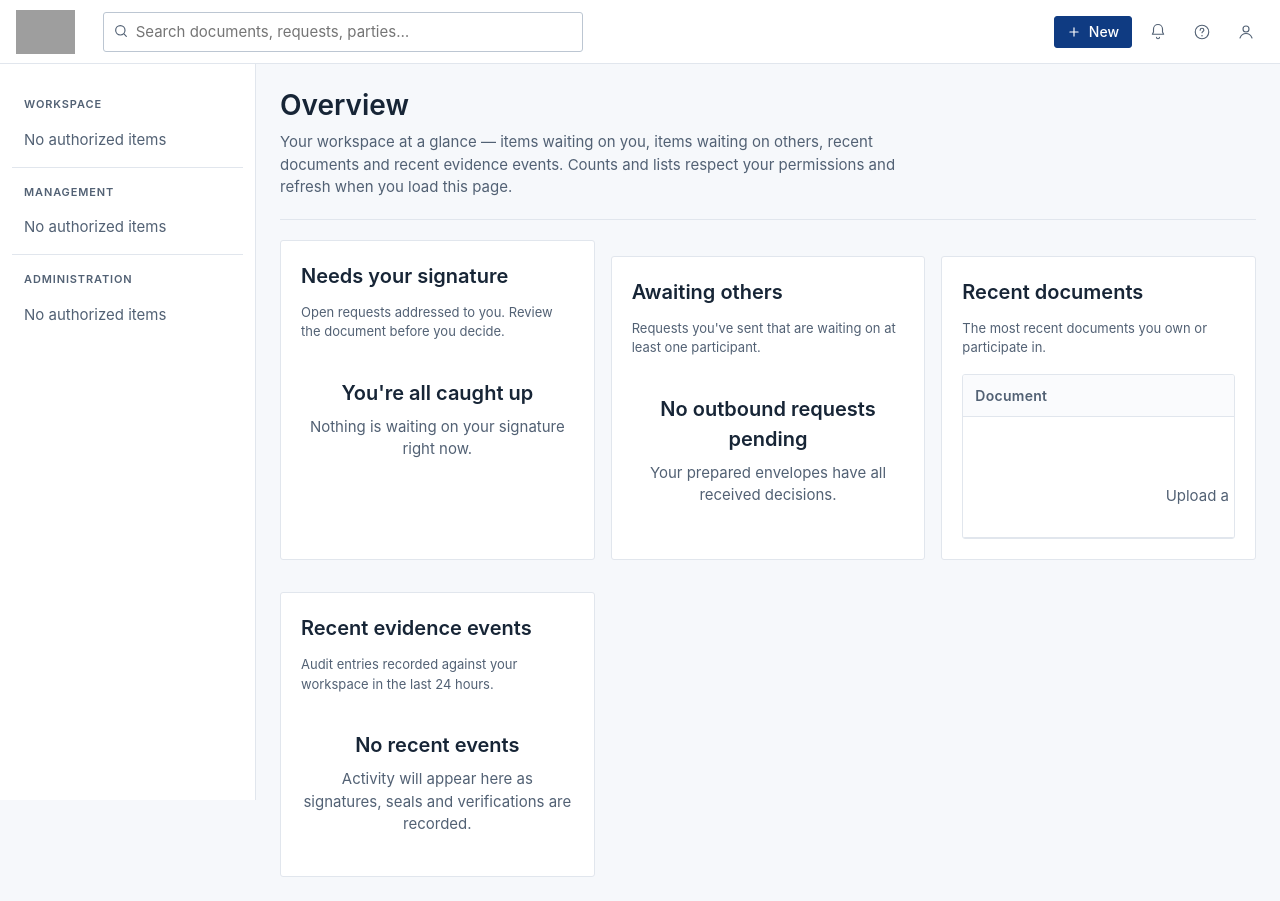
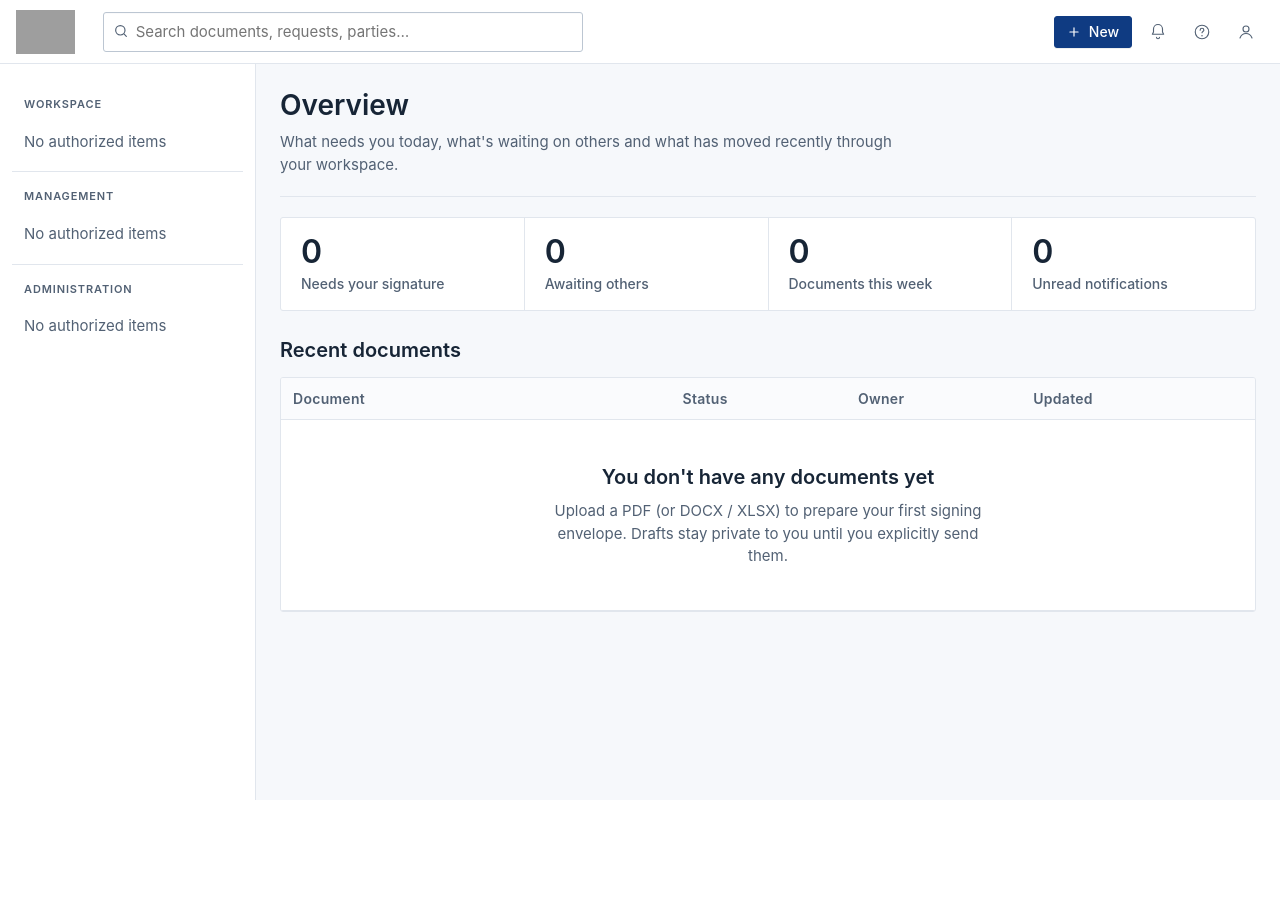
Before and after one commit to socaya/trustseal, a Python web app: template app/templates/dashboard.html in a window 1280 px wide. After the commit the page ends 800 px from the top, so only its background shows below. Run offline with Jinja, Linux system fonts and the light colour scheme; the template is opened without the code that fills it, so the values that code supplies are empty; grey boxes are pictures that could not be loaded.

Commit message:
ui: Phase 14 — dashboard overhaul + nav + button polish
UI-P14.1: dashboard replaced the 4-panel grid with a single
clean scroll:
  * personalised greeting (Welcome back, {{ first_name }})
  * 4 inline metrics (Needs your signature / Awaiting others
    / Documents this week / Unread notifications) rendered as
    a compact 1-px-separated strip with large numbers — no
    panel chrome between them
  * one Recent documents table (uses the new 15px type scale),
    with a strong empty-state CTA for brand-new workspaces
  * optional Recent activity rail with a vertical dot timeline,
    only rendered when there is activity

UI-P14.2: sidebar active-state polish — row padding grown to
10/38px, icons bumped 18→20px, active indicator rail widened
3→4px and anchored at the sidebar's edge (left: -12px) for a
cleaner read. Icons now pick up brand colour on hover, not
only on the active page.

UI-P14.3: primary button carries a subtle 1px shadow at rest
and a soft brand-tinted shadow on hover so clicks have weight.
Inputs gain a 1px inset top-shadow so they look recessed into
the surface at the new 15px type scale.

Verified live: shell.css carries the new indicator rail offset
+ 20px icons, components.css carries the primary hover shadow,
dashboard.html renders the metric strip with no .ts-panel
wrappers between sections.

```diff
--- a/app/static/css/components.css
+++ b/app/static/css/components.css
@@ -38,10 +38,12 @@
   background: var(--ts-brand-primary);
   color: var(--ts-text-inverse);
   border-color: var(--ts-brand-primary);
+  box-shadow: 0 1px 0 rgba(23, 37, 54, 0.08);
 }
 .ts-btn--primary:hover:not(:disabled) {
   background: var(--ts-brand-primary-hover);
   border-color: var(--ts-brand-primary-hover);
+  box-shadow: 0 2px 6px rgba(15, 59, 130, 0.22);
 }
 
 .ts-btn--secondary {
--- a/app/static/css/forms.css
+++ b/app/static/css/forms.css
@@ -48,6 +48,7 @@
   font-size: var(--ts-fs-body);
   line-height: 1.3;
   border-radius: var(--ts-radius);
+  box-shadow: inset 0 1px 0 rgba(23, 37, 54, 0.02);
   transition: border-color var(--ts-dur-fast) var(--ts-ease),
               box-shadow var(--ts-dur-fast) var(--ts-ease);
 }
--- a/app/static/css/shell.css
+++ b/app/static/css/shell.css
@@ -220,34 +220,42 @@
   display: flex;
   align-items: center;
   gap: var(--ts-space-3);
-  padding: 8px var(--ts-space-3);
+  padding: 10px var(--ts-space-3);
   margin: 2px 0;
   color: var(--ts-text);
   font-size: var(--ts-fs-body);
   border-radius: var(--ts-radius);
-  line-height: 1.2;
-  min-height: 34px;
+  line-height: 1.25;
+  min-height: 38px;
+  position: relative;
+  transition: background var(--ts-dur-fast) var(--ts-ease),
+              color var(--ts-dur-fast) var(--ts-ease);
 }
-.ts-sidebar__item:hover { background: var(--ts-brand-primary-soft); text-decoration: none; }
+.ts-sidebar__item:hover {
+  background: var(--ts-brand-primary-soft);
+  color: var(--ts-brand-primary);
+  text-decoration: none;
+}
 .ts-sidebar__item[aria-current="page"] {
   background: var(--ts-brand-primary-soft);
   color: var(--ts-brand-primary);
   font-weight: var(--ts-fw-semibold);
-  position: relative;
 }
 .ts-sidebar__item[aria-current="page"]::before {
   content: "";
   position: absolute;
-  left: 0; top: 6px; bottom: 6px;
-  width: 3px;
-  border-radius: 2px;
+  left: -12px; top: 6px; bottom: 6px;
+  width: 4px;
+  border-radius: 0 2px 2px 0;
   background: var(--ts-brand-primary);
 }
 .ts-sidebar__item .ts-sidebar__icon {
-  width: 18px; height: 18px;
+  width: 20px; height: 20px;
   flex: 0 0 auto;
   color: var(--ts-text-muted);
+  transition: color var(--ts-dur-fast) var(--ts-ease);
 }
+.ts-sidebar__item:hover .ts-sidebar__icon,
 .ts-sidebar__item[aria-current="page"] .ts-sidebar__icon { color: var(--ts-brand-primary); }
 
 .ts-sidebar__badge {
--- a/app/templates/dashboard.html
+++ b/app/templates/dashboard.html
@@ -2,112 +2,119 @@
 {% set active_nav_item = 'overview' %}
 
 {% block title %}Overview · TRUSTSEAL{% endblock %}
-{% block page_title %}Overview{% endblock %}
+
+{% block page_title %}
+  {% if current_user and current_user.is_authenticated %}
+    {% set greeting_name = current_user.first_name or current_user.username %}
+    Welcome back, {{ greeting_name }}
+  {% else %}
+    Overview
+  {% endif %}
+{% endblock %}
+
 {% block page_description %}
   <p class="ts-page-header__description">
-    Your workspace at a glance — items waiting on you, items waiting on
-    others, recent documents and recent evidence events. Counts and
-    lists respect your permissions and refresh when you load this page.
+    What needs you today, what's waiting on others and what has moved
+    recently through your workspace.
   </p>
 {% endblock %}
+
 {% block page_actions %}
-  {% if 'document_views.index' in url_map_endpoints %}
-  <a class="ts-btn ts-btn--primary" href="{{ url_for('document_views.index') }}">
+  {% if 'document_views.create_document' in url_map_endpoints %}
+  <a class="ts-btn ts-btn--primary" href="{{ url_for('document_views.create_document') }}">
     <svg width="14" height="14" viewBox="0 0 24 24" fill="none" aria-hidden="true">
       <path d="M12 5v14M5 12h14" stroke="currentColor" stroke-width="2" stroke-linecap="round"/>
     </svg>
-    New document
+    Upload document
   </a>
   {% endif %}
 {% endblock %}
 
 {% block content %}
-<section class="ts-grid-2col ts-stack">
 
-  <!-- Needs your signature -->
-  <article class="ts-panel">
-    <h2 class="ts-panel__title">Needs your signature</h2>
-    <p class="ts-panel__meta">
-      Open requests addressed to you. Review the document before you decide.
-    </p>
-    <div class="ts-stack ts-stack--tight" style="margin-top: var(--ts-space-4);">
-      {% if my_pending_signatures %}
-        {% for item in my_pending_signatures %}
-          <a class="ts-sidebar__item" href="{{ item.url }}">
-            <span>{{ item.title }}</span>
-            <span class="ts-sidebar__badge">{{ item.due_label }}</span>
+<!-- Compact metric strip ------------------------------------- -->
+<section class="ts-metric-strip" aria-label="Workspace headline metrics">
+  <a class="ts-metric"
+     href="{{ url_for('operator_notifications_views.list_notifications') if 'operator_notifications_views.list_notifications' in url_map_endpoints else '#' }}">
+    <span class="ts-metric__num">{{ metrics_my_pending|default(0) }}</span>
+    <span class="ts-metric__lbl">Needs your signature</span>
   </a>
-        {% endfor %}
-      {% else %}
-        <div class="ts-empty" style="padding: var(--ts-space-5) 0;">
-          <div class="ts-empty__title">You're all caught up</div>
-          <p class="ts-empty__hint">Nothing is waiting on your signature right now.</p>
-        </div>
+  <a class="ts-metric" href="{{ url_for('document_views.index') if 'document_views.index' in url_map_endpoints else '#' }}">
+    <span class="ts-metric__num">{{ metrics_awaiting_others|default(0) }}</span>
+    <span class="ts-metric__lbl">Awaiting others</span>
+  </a>
+  <a class="ts-metric" href="{{ url_for('document_views.index') if 'document_views.index' in url_map_endpoints else '#' }}">
+    <span class="ts-metric__num">{{ metrics_recent_documents|default(0) }}</span>
+    <span class="ts-metric__lbl">Documents this week</span>
+  </a>
+  <a class="ts-metric"
+     href="{{ url_for('operator_notifications_views.list_notifications') if 'operator_notifications_views.list_notifications' in url_map_endpoints else '#' }}">
+    <span class="ts-metric__num">{{ metrics_unread_notifications|default(0) }}</span>
+    <span class="ts-metric__lbl">Unread notifications</span>
+  </a>
+</section>
+
+<!-- Recent documents ----------------------------------------- -->
+<section style="margin-top: var(--ts-space-6);">
+  <header class="ts-section-head">
+    <h2>Recent documents</h2>
+    {% if 'document_views.index' in url_map_endpoints %}
+    <a class="ts-btn ts-btn--text ts-btn--sm" href="{{ url_for('document_views.index') }}">
+      View all →
+    </a>
     {% endif %}
-    </div>
-  </article>
-
-  <!-- Awaiting others -->
-  <article class="ts-panel">
-    <h2 class="ts-panel__title">Awaiting others</h2>
-    <p class="ts-panel__meta">
-      Requests you've sent that are waiting on at least one participant.
-    </p>
-    <div class="ts-stack ts-stack--tight" style="margin-top: var(--ts-space-4);">
-      {% if awaiting_others %}
-        {% for item in awaiting_others %}
-          <a class="ts-sidebar__item" href="{{ item.url }}">
-            <span>{{ item.title }}</span>
-            <span class="ts-status ts-status--pending">{{ item.pending_count }} pending</span>
-          </a>
-        {% endfor %}
-      {% else %}
-        <div class="ts-empty" style="padding: var(--ts-space-5) 0;">
-          <div class="ts-empty__title">No outbound requests pending</div>
-          <p class="ts-empty__hint">Your prepared envelopes have all received decisions.</p>
-          {% if 'document_views.index' in url_map_endpoints %}
-          <div class="ts-empty__actions">
-            <a class="ts-btn ts-btn--secondary ts-btn--sm" href="{{ url_for('document_views.index') }}">Go to Documents</a>
-          </div>
-          {% endif %}
-        </div>
-      {% endif %}
-    </div>
-  </article>
-
-  <!-- Recent documents -->
-  <article class="ts-panel">
-    <h2 class="ts-panel__title">Recent documents</h2>
-    <p class="ts-panel__meta">The most recent documents you own or participate in.</p>
-    <div class="ts-table-shell" style="margin-top: var(--ts-space-4);">
+  </header>
+  <div class="ts-table-shell">
+    <div class="ts-table-scroll">
       <table class="ts-table">
         <thead>
           <tr>
-            <th scope="col">Document</th>
-            <th scope="col">Status</th>
-            <th scope="col">Updated</th>
+            <th scope="col" style="width: 40%;">Document</th>
+            <th scope="col" style="width: 18%;">Status</th>
+            <th scope="col" style="width: 18%;">Owner</th>
+            <th scope="col" style="width: 16%;">Updated</th>
+            <th scope="col" style="width: 8%;"></th>
           </tr>
         </thead>
         <tbody>
           {% if recent_documents %}
             {% for doc in recent_documents %}
+              {% set doc_id = doc.get('id') %}
+              {% set status = (doc.get('status') or 'draft')|lower %}
+              {% set tone = 'success' if status in ('signed','completed','sealed')
+                            else 'pending' if status in ('pending','review','awaiting_signatures')
+                            else 'warning' if status == 'archived'
+                            else 'neutral' %}
               <tr>
                 <td data-label="Document">
-                  <a class="ts-cell-title" href="{{ doc.url }}">{{ doc.title }}</a>
-                  {% if doc.reference %}<span class="ts-cell-sub">{{ doc.reference }}</span>{% endif %}
+                  <a class="ts-cell-title" href="{{ doc.get('url') or '#' }}">{{ doc.get('title', 'Untitled') }}</a>
+                  {% if doc.get('reference') %}<span class="ts-cell-sub">{{ doc.get('reference') }}</span>{% endif %}
                 </td>
-                <td data-label="Status">
-                  <span class="ts-status ts-status--{{ doc.status_tone or 'neutral' }}">{{ doc.status_label }}</span>
+                <td data-label="Status"><span class="ts-status ts-status--{{ tone }}">{{ status|capitalize }}</span></td>
+                <td data-label="Owner">{{ doc.get('owner_name') or '—' }}</td>
+                <td data-label="Updated">{{ doc.get('updated_label') or '—' }}</td>
+                <td data-label="" class="ts-cell-actions">
+                  <a class="ts-btn ts-btn--text ts-btn--sm" href="{{ doc.get('url') or '#' }}">Open</a>
                 </td>
-                <td data-label="Updated">{{ doc.updated_label }}</td>
               </tr>
             {% endfor %}
           {% else %}
             <tr>
-              <td colspan="3">
-                <div class="ts-empty" style="padding: var(--ts-space-5) 0;">
-                  <div class="ts-empty__title">No documents yet</div>
-                  <p class="ts-empty__hint">Upload a PDF to prepare your first envelope.</p>
+              <td colspan="5">
+                <div class="ts-empty">
+                  <div class="ts-empty__title">You don't have any documents yet</div>
+                  <p class="ts-empty__hint">
+                    Upload a PDF (or DOCX / XLSX) to prepare your first signing
+                    envelope. Drafts stay private to you until you explicitly
+                    send them.
+                  </p>
+                  {% if 'document_views.create_document' in url_map_endpoints %}
+                  <div class="ts-empty__actions">
+                    <a class="ts-btn ts-btn--primary" href="{{ url_for('document_views.create_document') }}">
+                      Upload your first document
+                    </a>
+                  </div>
+                  {% endif %}
                 </div>
               </td>
             </tr>
@@ -115,36 +122,103 @@
         </tbody>
       </table>
     </div>
-  </article>
+  </div>
+</section>
 
-  <!-- Recent evidence events -->
-  <article class="ts-panel">
-    <h2 class="ts-panel__title">Recent evidence events</h2>
-    <p class="ts-panel__meta">Audit entries recorded against your workspace in the last 24 hours.</p>
-    <div class="ts-stack ts-stack--tight" style="margin-top: var(--ts-space-4);">
+<!-- Recent activity ----------------------------------------- -->
 {% if recent_events %}
+<section style="margin-top: var(--ts-space-6);">
+  <header class="ts-section-head">
+    <h2>Recent activity</h2>
+    {% if 'evidence_views.list_retentions' in url_map_endpoints %}
+    <a class="ts-btn ts-btn--text ts-btn--sm" href="{{ url_for('evidence_views.list_retentions') }}">
+      Full audit log →
+    </a>
+    {% endif %}
+  </header>
+  <ul class="ts-activity">
     {% for ev in recent_events %}
-          <div class="ts-inline">
-            <div class="ts-inline__body">
-              <div class="ts-inline__title">{{ ev.action }}</div>
-              <span class="ts-panel__meta">{{ ev.summary }} · {{ ev.when }}</span>
+    <li>
+      <span class="ts-activity__dot" aria-hidden="true"></span>
+      <div class="ts-activity__body">
+        <div class="ts-activity__title">{{ ev.action }}</div>
+        <div class="ts-activity__meta">{{ ev.summary }} · {{ ev.when }}</div>
       </div>
-          </div>
+    </li>
     {% endfor %}
-      {% else %}
-        <div class="ts-empty" style="padding: var(--ts-space-5) 0;">
-          <div class="ts-empty__title">No recent events</div>
-          <p class="ts-empty__hint">
-            Activity will appear here as signatures, seals and verifications
-            are recorded.
-            {% if 'evidence_views.list_retentions' in url_map_endpoints %}
-              Open <a href="{{ url_for('evidence_views.list_retentions') }}">Evidence &amp; audit</a> for the full log.
+  </ul>
+</section>
 {% endif %}
-          </p>
-        </div>
-      {% endif %}
-    </div>
-  </article>
 
-</section>
 {% endblock %}
+
+{% block extra_head %}
+<style>
+  .ts-metric-strip {
+    display: grid;
+    grid-template-columns: repeat(auto-fit, minmax(200px, 1fr));
+    gap: 1px;
+    background: var(--ts-border);
+    border: 1px solid var(--ts-border);
+    border-radius: var(--ts-radius);
+    overflow: hidden;
+  }
+  .ts-metric {
+    background: var(--ts-surface);
+    padding: var(--ts-space-4) var(--ts-space-5);
+    display: block;
+    text-decoration: none;
+    transition: background var(--ts-dur-fast) var(--ts-ease);
+  }
+  .ts-metric:hover {
+    background: var(--ts-brand-primary-soft);
+    text-decoration: none;
+  }
+  .ts-metric__num {
+    display: block;
+    font-size: 32px;
+    font-weight: 600;
+    color: var(--ts-text);
+    line-height: 1.1;
+  }
+  .ts-metric__lbl {
+    display: block;
+    margin-top: 4px;
+    font-size: var(--ts-fs-label);
+    color: var(--ts-text-muted);
+    font-weight: var(--ts-fw-medium);
+  }
+
+  .ts-section-head {
+    display: flex;
+    align-items: baseline;
+    justify-content: space-between;
+    gap: var(--ts-space-3);
+    margin-bottom: var(--ts-space-3);
+  }
+  .ts-section-head h2 {
+    margin: 0;
+    font-size: var(--ts-fs-section);
+    font-weight: var(--ts-fw-semibold);
+    color: var(--ts-text);
+  }
+
+  .ts-activity { list-style: none; padding: 0; margin: 0; }
+  .ts-activity li {
+    display: grid;
+    grid-template-columns: 24px minmax(0, 1fr);
+    gap: var(--ts-space-3);
+    padding: var(--ts-space-3) 0;
+    border-top: 1px solid var(--ts-border);
+  }
+  .ts-activity li:first-child { border-top: 0; padding-top: 0; }
+  .ts-activity__dot {
+    width: 8px; height: 8px;
+    margin-top: 8px; margin-left: 8px;
+    background: var(--ts-brand-primary);
+    border-radius: 50%;
+  }
+  .ts-activity__title { font-weight: var(--ts-fw-semibold); color: var(--ts-text); }
+  .ts-activity__meta { color: var(--ts-text-muted); font-size: var(--ts-fs-label); margin-top: 2px; }
+</style>
+{% endblock %}
```
Lines whose indentation alone changed are shown as unchanged.
